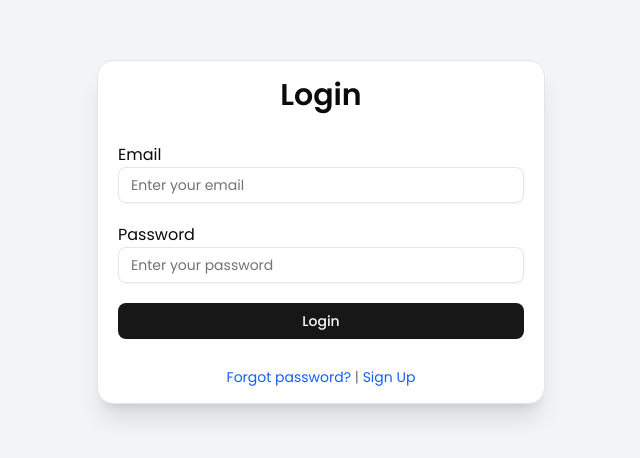
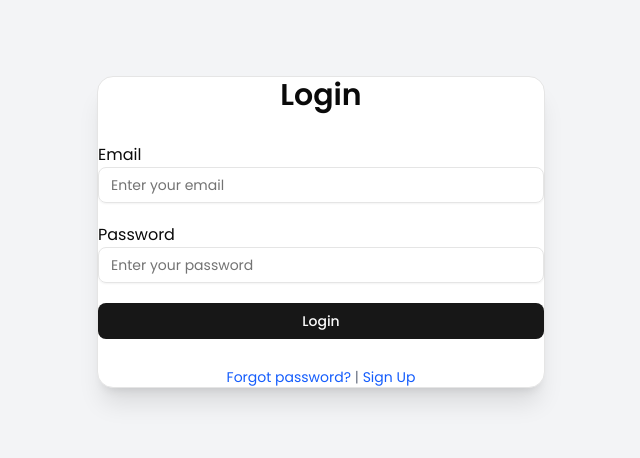
Before and after one commit to jigo961257/UserManagementDashboardFrontend, a React (Vite) app: page / in a window 1280 px wide. Shown: the part 168-626 px from the top of the page, without its empty margins (319-959 px from the left). Built offline with nearby package versions, Linux system fonts and the light colour scheme; no server answers.

Commit message:
update-image-styles

```diff
--- a/src/Dashboard/TrendingContent.tsx
+++ b/src/Dashboard/TrendingContent.tsx
@@ -92,7 +92,7 @@ trendingContent.videos || []);
                     <img
                       src={item.image}
                       alt={item.title}
-                      className="w-full h-[200px] object-fit rounded-sm"
+                      className="w-full h-[225px] object-fit rounded-sm"
                     />
                   </CardContent>
                 </Card>
--- a/src/Dashboard/card.tsx
+++ b/src/Dashboard/card.tsx
@@ -97,7 +97,7 @@ export default function Cards() {
           key={idx}
           className="border border-orange-300 rounded-md shadow-sm"
         >
-          <CardContent className="flex  justify-between  h-full">
+          <CardContent className="flex  justify-between py-4 pb-4 px-5  h-full">
             <div className=" font-medium text-sm text-gray-700 leading-snug">
               {stat.title}
               <div className="text-2xl font-bold text-black">{stat.value}</div>
--- a/src/components/ui/card.tsx
+++ b/src/components/ui/card.tsx
@@ -7,7 +7,7 @@ function Card({ className, ...props }: React.ComponentProps<"div">) {
     <div
       data-slot="card"
       className={cn(
-        "bg-card text-card-foreground flex flex-col gap-6 rounded-xl border py-4 pb-4 shadow-sm",
+        "bg-card text-card-foreground flex flex-col gap-6 rounded-xl border shadow-sm",
         className
       )}
       {...props}
@@ -65,7 +65,7 @@ function CardContent({ className, ...props }: React.ComponentProps<"div">) {
   return (
     <div
       data-slot="card-content"
-      className={cn("px-5", className)}
+      className={cn("", className)}
       {...props}
     />
   )
```
